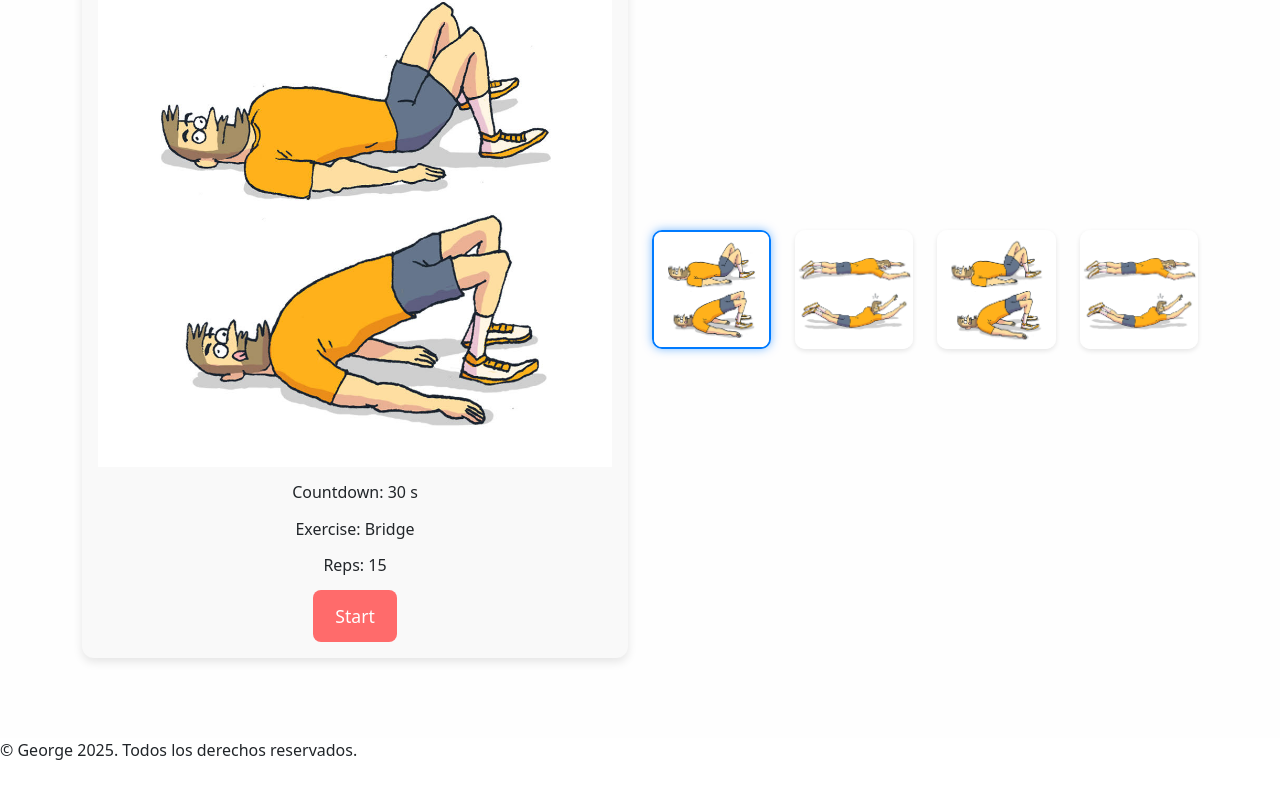
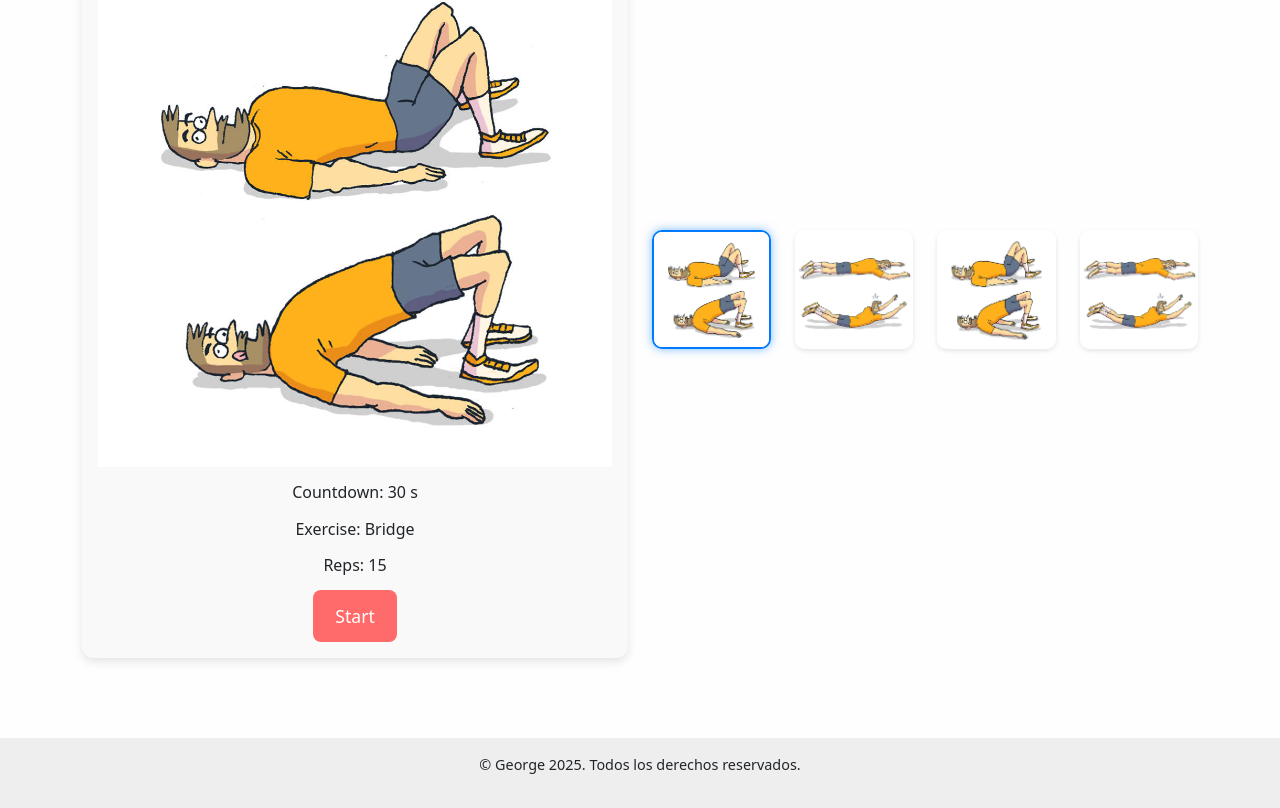
Before and after one commit to georgequispe/ejercicios, a React (Vite) app: page / in a window 1280 px wide. Shown: the part 279-1087 px from the top of the page. Before the commit the page ends 1057 px from the top, so only its background shows below. Built offline with nearby package versions, Linux system fonts and the light colour scheme.

Commit message:
agregamos el footer

```diff
--- a/src/components/Footer.jsx
+++ b/src/components/Footer.jsx
@@ -1,8 +1,9 @@
+import { FooterBar } from "../styled";
 function Footer() {
   return (
-    <footer>
+    <FooterBar>
       <p>&copy; George 2025. Todos los derechos reservados.</p>
-    </footer>
+    </FooterBar>
   );
 }
 export default Footer;
--- a/src/styled.js
+++ b/src/styled.js
@@ -92,3 +92,9 @@ export const HeaderBar = styled.header`
   padding: 1rem;
   text-align: center;
 `;
+export const FooterBar = styled.footer`
+  background-color: #eee;
+  text-align: center;
+  padding: 1rem;
+  font-size: 0.9rem;
+`;
```
